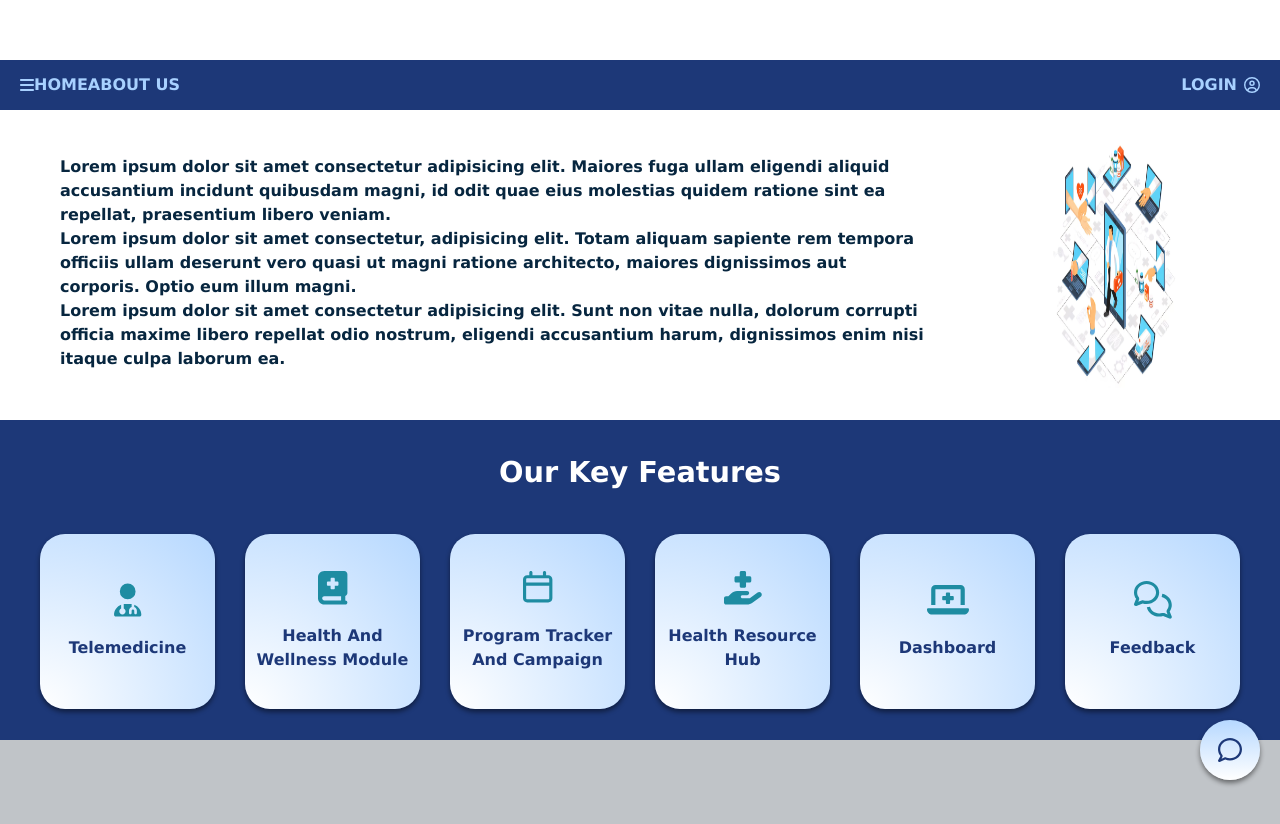
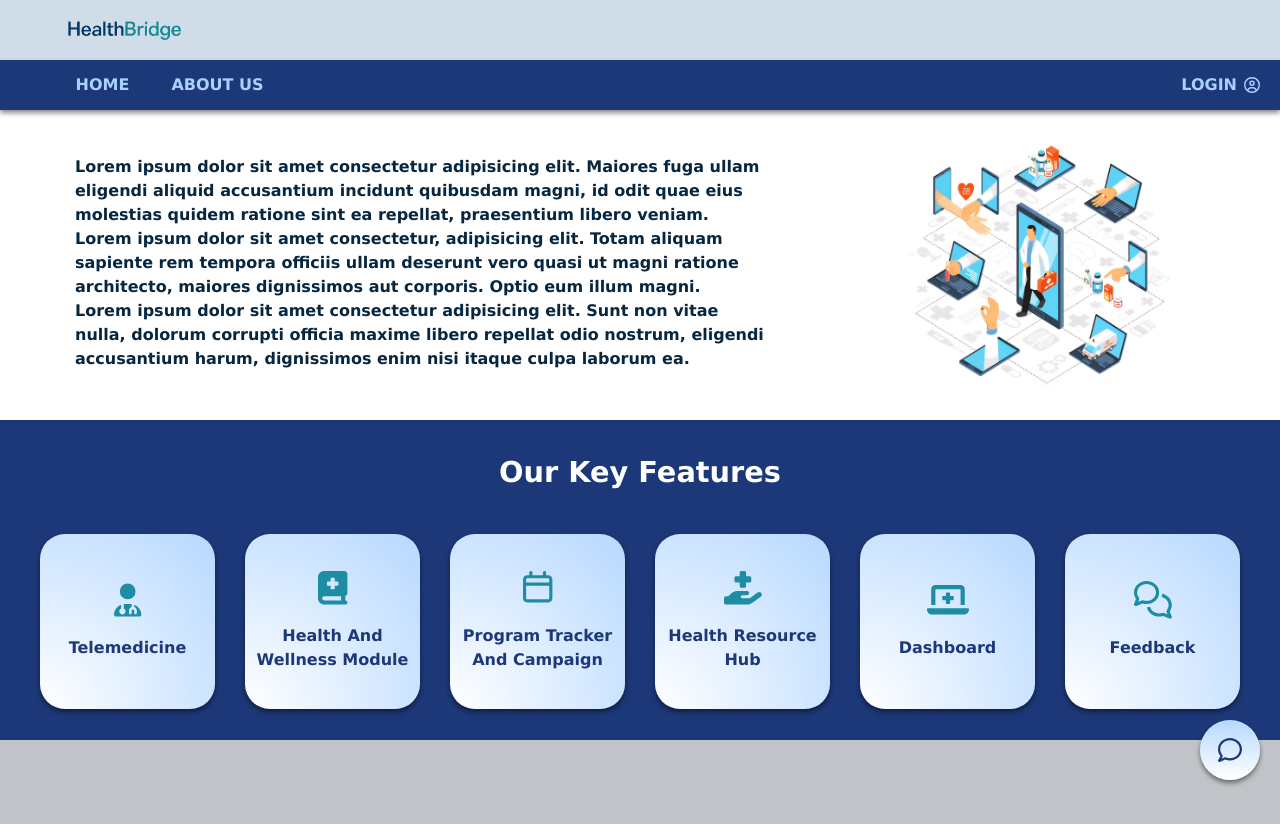
Before and after one commit to adityadebnath009/HackHeritage2k25, a React (Vite) app in the folder frontend/: page / in a window 1280 px wide. Shown: the top 824 px of the page. Built offline with nearby package versions, Linux system fonts and the light colour scheme.

Commit message:
Updated frontend

```diff
--- a/frontend/src/components/Home.jsx
+++ b/frontend/src/components/Home.jsx
@@ -24,10 +24,14 @@ class Home extends React.Component {
             <>
                 {/* HEADER */}
                 <header className="header">
-                    <div className="header-info"></div>
+                    <div className="header-info">
+                        <div className="header-info-logo">
+                            <img src="src/components/images/projectLogo2.png" alt="Project Logo" />
+                        </div>
+                    </div>
                     <div className="navbar">
                         <div className="nav-opts">
-                            <FontAwesomeIcon icon={faBars} />
+                            {/* <FontAwesomeIcon icon={faBars} /> */}
                             <div className="home">
                                 <p>HOME</p>
                             </div>
--- a/frontend/src/components/style.css
+++ b/frontend/src/components/style.css
@@ -4,6 +4,8 @@
     font-family: 'Lucida Sans', 'Lucida Sans Regular', 'Lucida Grande', 'Lucida Sans Unicode', Geneva, Verdana, sans-serif;
     box-sizing: border-box;
 }
+
+/* Fixed Navigation Portion */
 
 .header {
     position: fixed;
@@ -15,14 +17,28 @@
 
 .header-info {
     display: flex;
-    justify-content: center;
+    justify-content: space-between;
     align-items: center;
+    padding: 10px;
+    padding-left: 60px;
+    padding-right: 50px;
     height: 60px;
     width: 100%;
     z-index: 1000;
-    background-color: #ffffff;
+    background-color: #d0dce8;
 }
 
+.header-info-logo {
+    height: 30px;
+}
+
+.header-info-logo img {
+    height: 30px;
+    width: auto;
+    display: block;
+}
+
+/* Navbar */
 .navbar {
     width: 100%;
     display: flex;
@@ -32,6 +48,7 @@
     height: 50px;
     z-index: 1000;
     padding: 0 20px;
+    box-shadow: 0 3px 5px rgba(0, 0, 0, 0.475);
 }
 
 .nav-login {
@@ -50,13 +67,35 @@
 }
 
 .nav-opts {
+    height: 100%;
+    width: auto;
     display: flex;
     justify-content: center;
     align-items: center;
+    padding-left: 25px;
     color: #a8d1ff;
     font-size: 1rem;
     font-weight: bold;
 }
+
+.home,
+.about {
+    height: 100%;
+    width: 115px;
+    padding-top: 5px;
+    display: flex;
+    justify-content: center;
+    align-items: center;
+    border-bottom: 5px solid #1d3878;
+}
+
+.nav-opts>div:hover {
+    box-shadow: inset 0 5px 10px #00000080;
+    border-bottom: 5px solid #ff7300;
+}
+
+
+/* Body of the website */
 
 .content {
     display: flex;
@@ -64,6 +103,8 @@
     height: 100%;
     gap: 0px;
 }
+
+/* Information in the body */
 
 .content-bg {
     display: flex;
@@ -77,6 +118,7 @@
 
 .content-bg-img {
     height: 250px;
+    width: 800px;
     margin: 60px;
     margin-right: 100px;
 }
@@ -88,11 +130,13 @@
 }
 
 .content-bg-content {
-    padding: 60px;
+    padding: 75px;
     color: #07263f;
     font-size: 1rem;
     font-weight: bold;
 }
+
+/* Key Features */
 
 .content-menu {
     height: 320px;
```
Also changed, not shown: frontend/src/components/images/projectLogo.png (added), frontend/src/components/images/projectLogo2.png (added).
